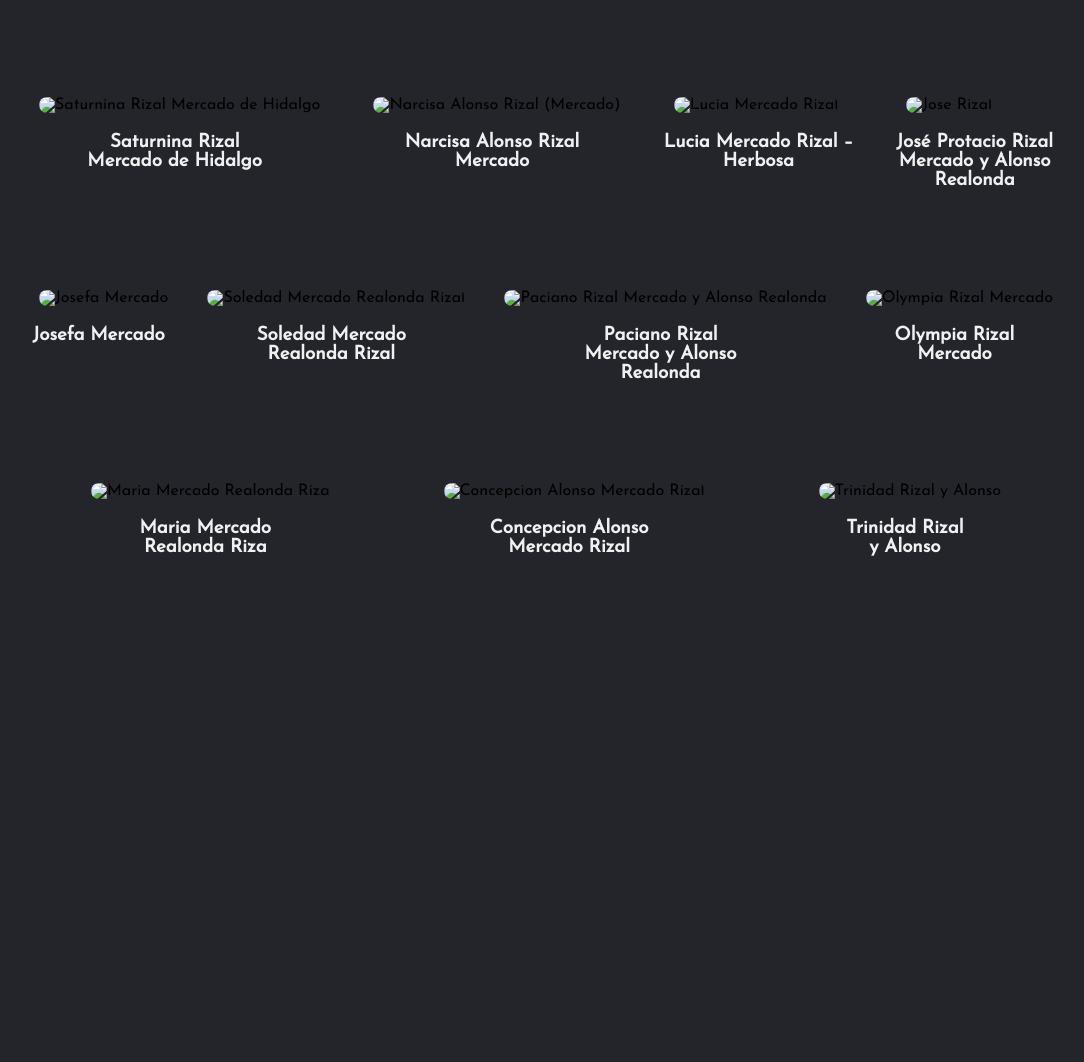
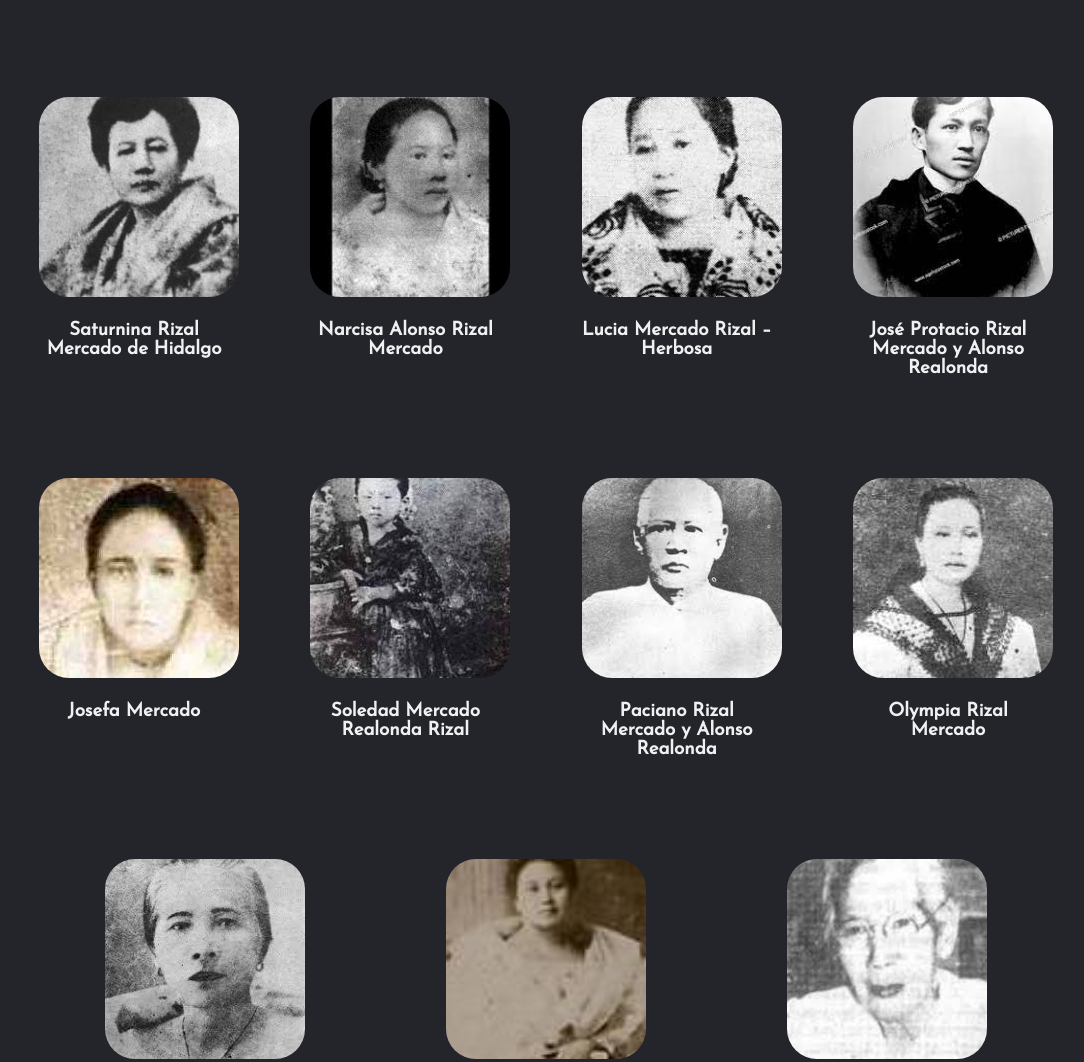
Before and after one commit to keenplify/rizal-project, a plain HTML site: page Family.html in a window 1280 px wide. Shown: the part 776-1838 px from the top of the page, without its empty margins (99-1183 px from the left). Before the commit the page ends 1433 px from the top, so only its background shows below. Drawn offline with Linux system fonts and the light colour scheme; the site is published under a folder, as on GitHub Pages, so addresses that start at the root find nothing; a web font is replaced by a local one.

Commit message:
FIX: Imports

```diff
--- a/Family.html
+++ b/Family.html
@@ -46,7 +46,7 @@
             <div class="parents">
 
                 <div class="mom">
-                    <img src="/img/mother.jpg" alt="Teodora Alonso Realonda">
+                    <img src="./img/mother.jpg" alt="Teodora Alonso Realonda">
                     <h2>Teodora Alonso Realonda</h2>
 
                 </div>
@@ -61,23 +61,23 @@
             <div class="siblings">
 
                 <div class="sib">
-                    <img src="/img/sib1.jpg" alt="Saturnina Rizal Mercado de Hidalgo">
+                    <img src="./img/sib1.jpg" alt="Saturnina Rizal Mercado de Hidalgo">
                     <h3>Saturnina Rizal<br> Mercado de Hidalgo</h3>
 
                 </div>
 
                 <div class="sib">
-                    <img src="/img/sib2.jpg" alt="Narcisa Alonso Rizal (Mercado)">
+                    <img src="./img/sib2.jpg" alt="Narcisa Alonso Rizal (Mercado)">
                     <h3>Narcisa Alonso Rizal<br> Mercado</h3>
 
                 </div>
                 <div class="sib">
-                    <img src="/img/sib3.jfif" alt=" Lucia Mercado Rizal">
+                    <img src="./img/sib3.jfif" alt=" Lucia Mercado Rizal">
                     <h3>Lucia Mercado Rizal –<br> Herbosa </h3>
 
                 </div>
                 <div class="sib">
-                    <img src="/img/sib4.jfif" alt=" Jose Rizal">
+                    <img src="./img/sib4.jfif" alt=" Jose Rizal">
                     <h3>José Protacio Rizal<br> Mercado y Alonso <br>Realonda</h3>
 
                 </div>
@@ -86,22 +86,22 @@
             <div class="siblings1">
 
                 <div class="sib">
-                    <img src="/img/sib5.jfif" alt="Josefa Mercado">
+                    <img src="./img/sib5.jfif" alt="Josefa Mercado">
                     <h3>Josefa Mercado</h3>
 
                 </div>
                 <div class="sib">
-                    <img src="/img/sib6.jfif" alt="Soledad Mercado Realonda Rizal">
+                    <img src="./img/sib6.jfif" alt="Soledad Mercado Realonda Rizal">
                     <h3>Soledad Mercado <br>Realonda Rizal</h3>
 
                 </div>
                 <div class="sib">
-                    <img src="/img/sib7.jfif" alt="Paciano Rizal Mercado y Alonso Realonda">
+                    <img src="./img/sib7.jfif" alt="Paciano Rizal Mercado y Alonso Realonda">
                     <h3>Paciano Rizal<br> Mercado y Alonso <br>Realonda </h3>
 
                 </div>
                 <div class="sib">
-                    <img src="/img/sib8.jfif" alt="Olympia Rizal Mercado">
+                    <img src="./img/sib8.jfif" alt="Olympia Rizal Mercado">
                     <h3>Olympia Rizal<br> Mercado</h3>
 
                 </div>
@@ -110,17 +110,17 @@
             <div class="siblings2">
 
                 <div class="sib">
-                    <img src="/img/sib9.jfif" alt="Maria Mercado Realonda Riza">
+                    <img src="./img/sib9.jfif" alt="Maria Mercado Realonda Riza">
                     <h3>Maria Mercado<br> Realonda Riza</h3>
 
                 </div>
                 <div class="sib">
-                    <img src="/img/sib10.jfif" alt="Concepcion Alonso Mercado Rizal">
+                    <img src="./img/sib10.jfif" alt="Concepcion Alonso Mercado Rizal">
                     <h3>Concepcion Alonso<br> Mercado Rizal</h3>
 
                 </div>
                 <div class="sib">
-                    <img src="/img/sib11.jfif" alt="Trinidad Rizal y Alonso">
+                    <img src="./img/sib11.jfif" alt="Trinidad Rizal y Alonso">
                     <h3>Trinidad Rizal<br> y Alonso</h3>
 
                 </div>
```
Also changed, not shown: novels.html (+2 -2 lines).
